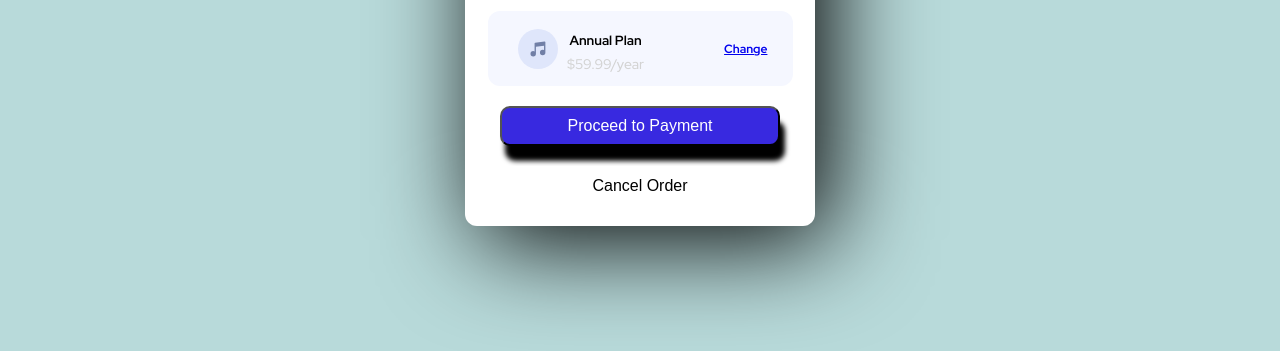
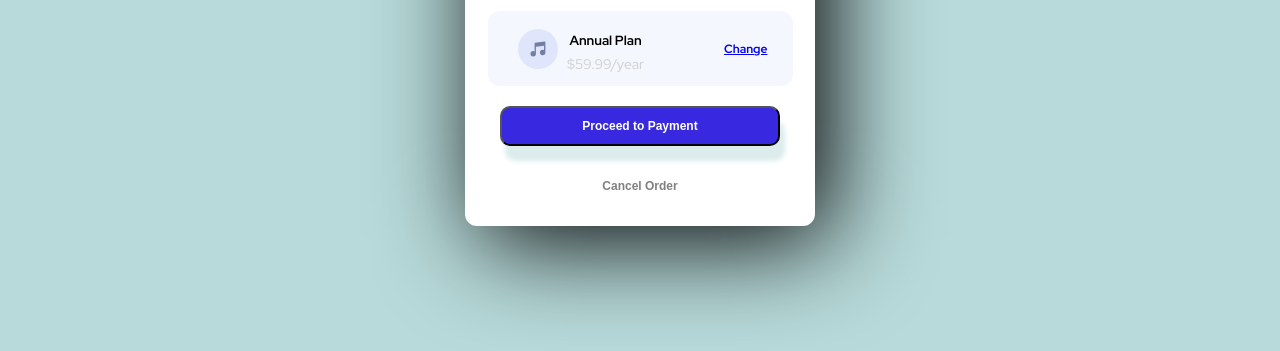
Before and after one commit to edusaga/Order-Summary, a plain HTML site: page Order Summary/index.html in a window 1280 px wide. Shown: the part 449-800 px from the top of the page. Drawn offline with Linux system fonts and the light colour scheme.

Commit message:
Sabado noche

```diff
--- a/Order Summary/styles.css
+++ b/Order Summary/styles.css
@@ -25,7 +25,7 @@ main {
     background-color: rgb(184, 218, 218);
     background-repeat:no-repeat;
     background-size:100%,40%;
-    background-position: ;
+    background-position: px 80px;
     height: 100vh;
     width:100vw;
     display:flex;
@@ -140,8 +140,9 @@ border-radius: 12px;
   width: 280px;
   height: 40px;
   border-radius:10px;
-  font-size: var(--fs-16) bold;
-  box-shadow:5px 15px 5px black;
+  font-size: 12px ;
+  font-weight: bold;
+  box-shadow:5px 15px 5px rgb(220, 236, 236);
   }
 
 .btn-pagar:hover{
@@ -155,7 +156,10 @@ border-radius: 12px;
   width: 280px;
   height: 40px;
   border-radius:10px;
-  font-size: var(--fs-16) bold;
+  font-size: 12px ;
+  font-weight: bold;
+  color: gray;
+
 }
 
 @media screen and (max-width:376px){
@@ -167,3 +171,4 @@ border-radius: 12px;
   .imagen{
     height: 150px;
 }
+}
```
